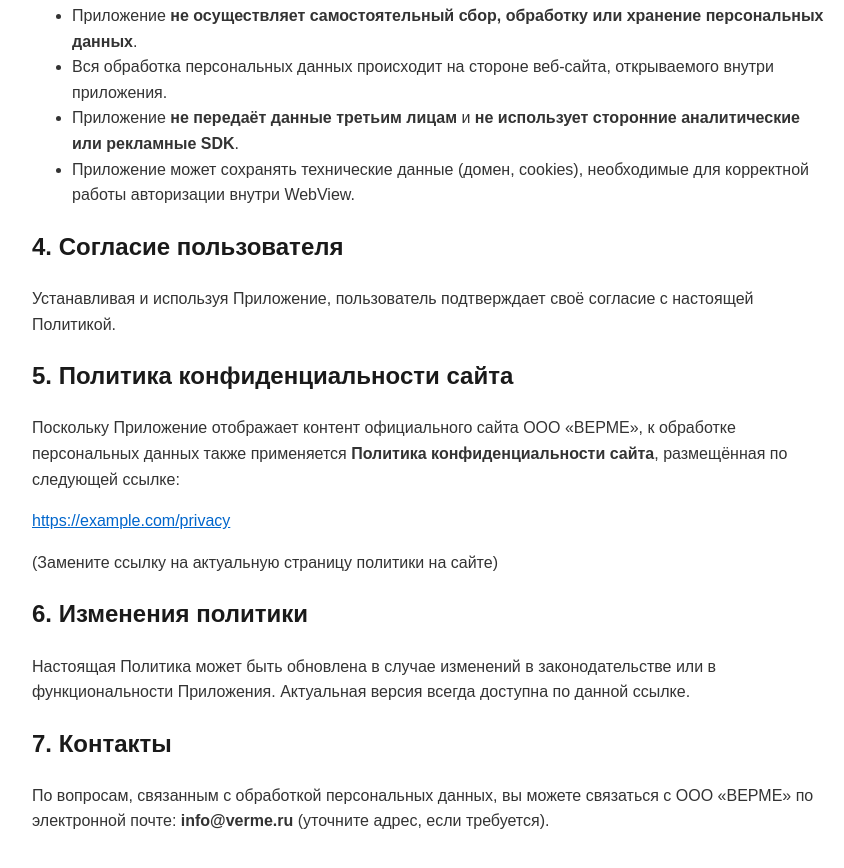
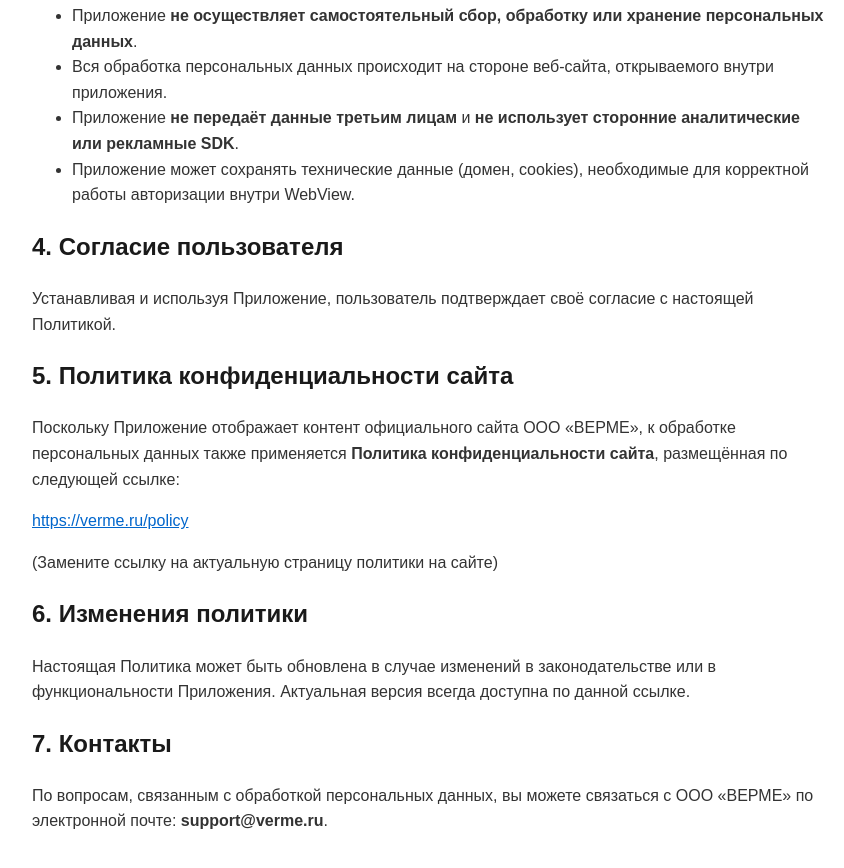
Before and after one commit to Pandor11/verme-privacy-policy, a plain HTML site: page index.html in a window 1280 px wide. Shown: the part 720-1588 px from the top of the page, without its empty margins (208-1052 px from the left). Drawn offline with Linux system fonts and the light colour scheme.

Commit message:
Update index.html

```diff
--- a/index.html
+++ b/index.html
@@ -36,14 +36,14 @@
   <h2>5. Политика конфиденциальности сайта</h2>
   <p>Поскольку Приложение отображает контент официального сайта ООО «ВЕРМЕ», к обработке персональных данных также применяется <strong>Политика конфиденциальности сайта</strong>, размещённая по следующей ссылке:</p>
 
-  <p><a href="https://verme.ru/policy" target="_blank">https://example.com/privacy</a></p>
+  <p><a href="https://verme.ru/policy" target="_blank">https://verme.ru/policy</a></p>
   <p>(Замените ссылку на актуальную страницу политики на сайте)</p>
 
   <h2>6. Изменения политики</h2>
   <p>Настоящая Политика может быть обновлена в случае изменений в законодательстве или в функциональности Приложения. Актуальная версия всегда доступна по данной ссылке.</p>
 
   <h2>7. Контакты</h2>
-  <p>По вопросам, связанным с обработкой персональных данных, вы можете связаться с ООО «ВЕРМЕ» по электронной почте: <strong>info@verme.ru</strong> (уточните адрес, если требуется).</p>
+  <p>По вопросам, связанным с обработкой персональных данных, вы можете связаться с ООО «ВЕРМЕ» по электронной почте: <strong>support@verme.ru</strong>.</p>
 
   <script>
     // Автоматическое отображение текущей даты
```
